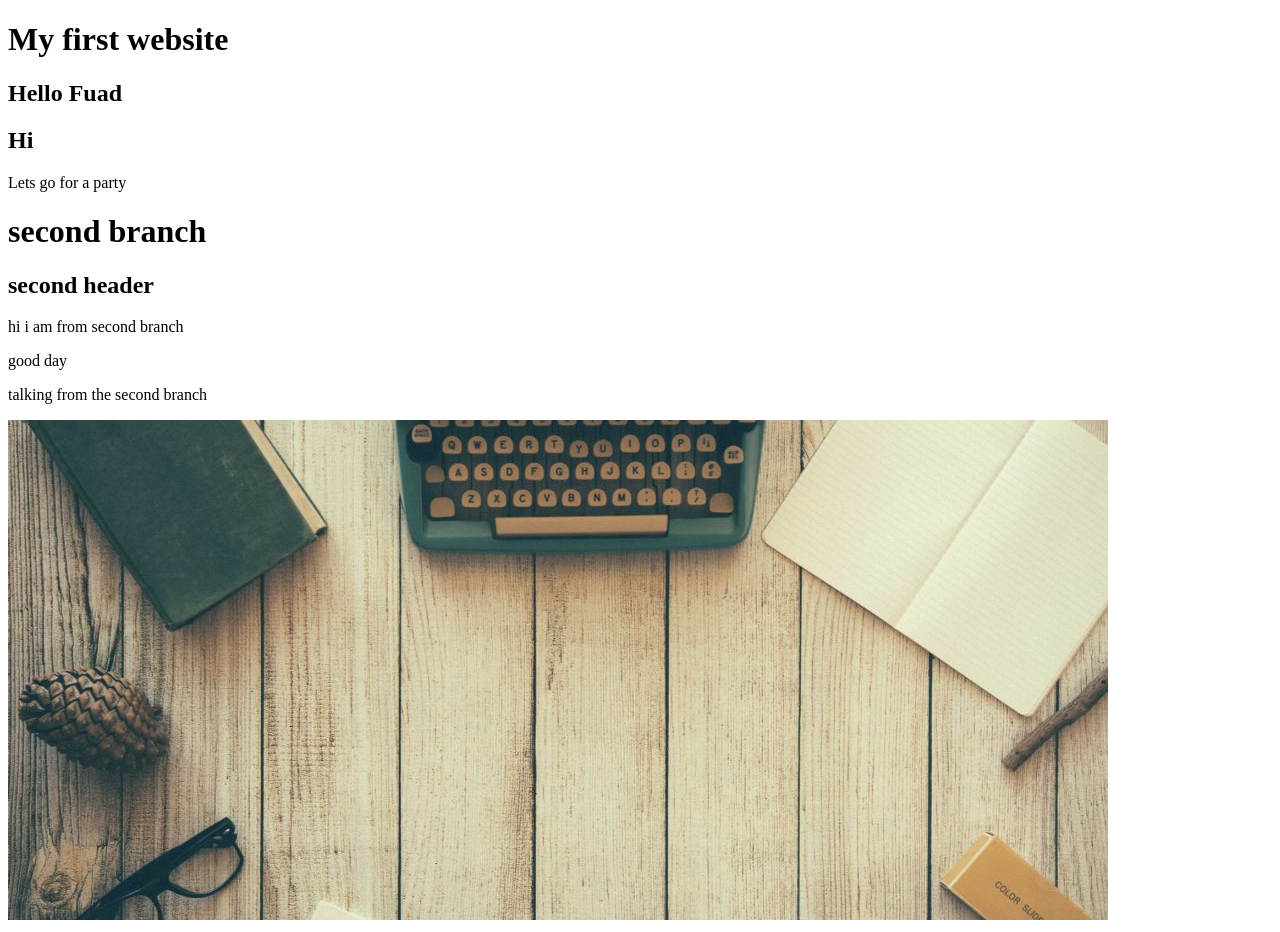
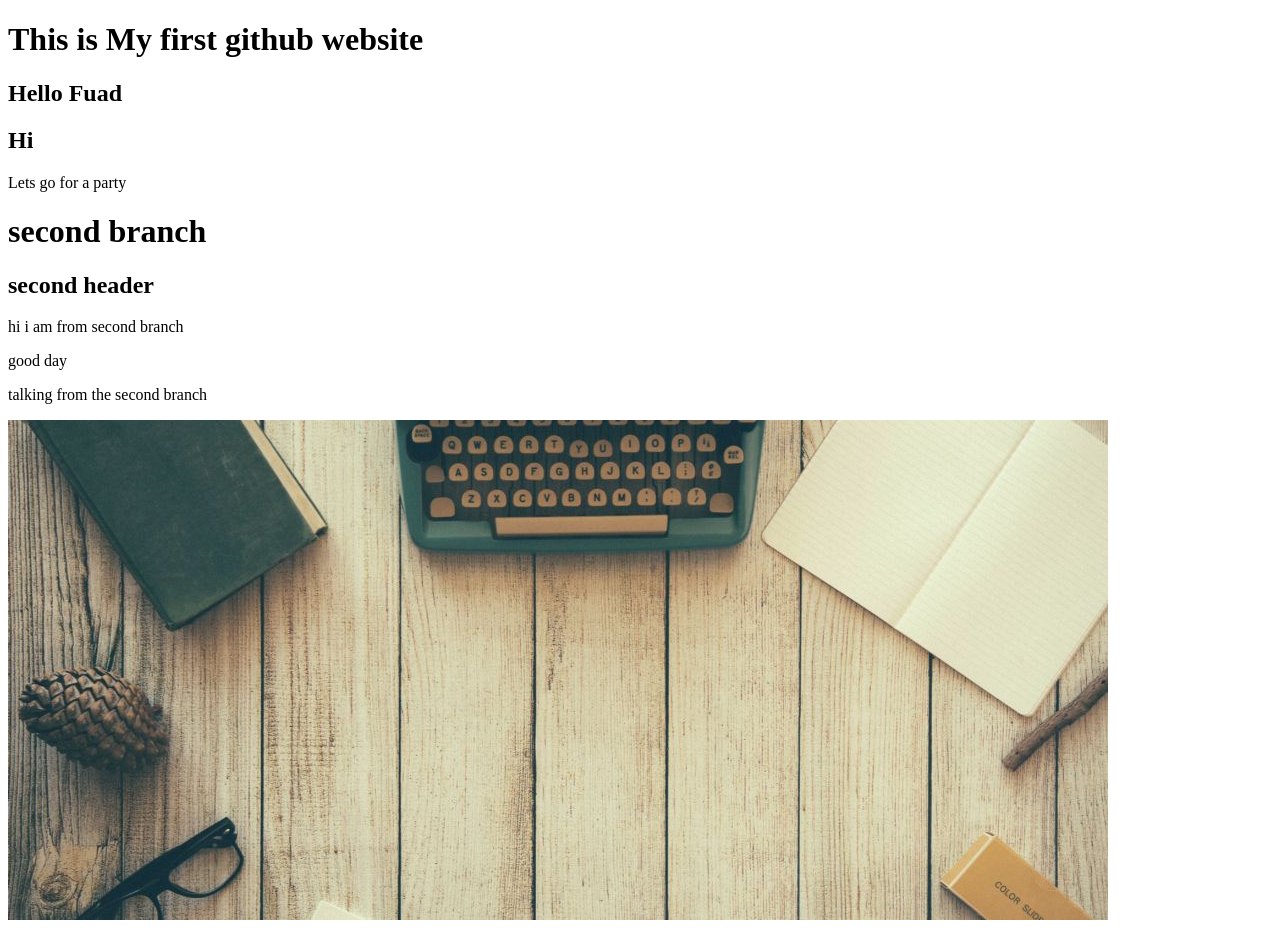
Before and after one commit to Fuad-1/my-first-website, a plain HTML site: page index.html in a window 1280 px wide. Drawn offline with Linux system fonts and the light colour scheme.

Commit message:
changes1

```diff
--- a/index.html
+++ b/index.html
@@ -6,7 +6,7 @@
     <title>Document</title>
 </head>
 <body>
-    <h1>My first website</h1>
+    <h1>This is My first github website</h1>
     <h2>Hello Fuad</h2>
     <h2>Hi</h2>
     <p>Lets go for a party</p>
```
